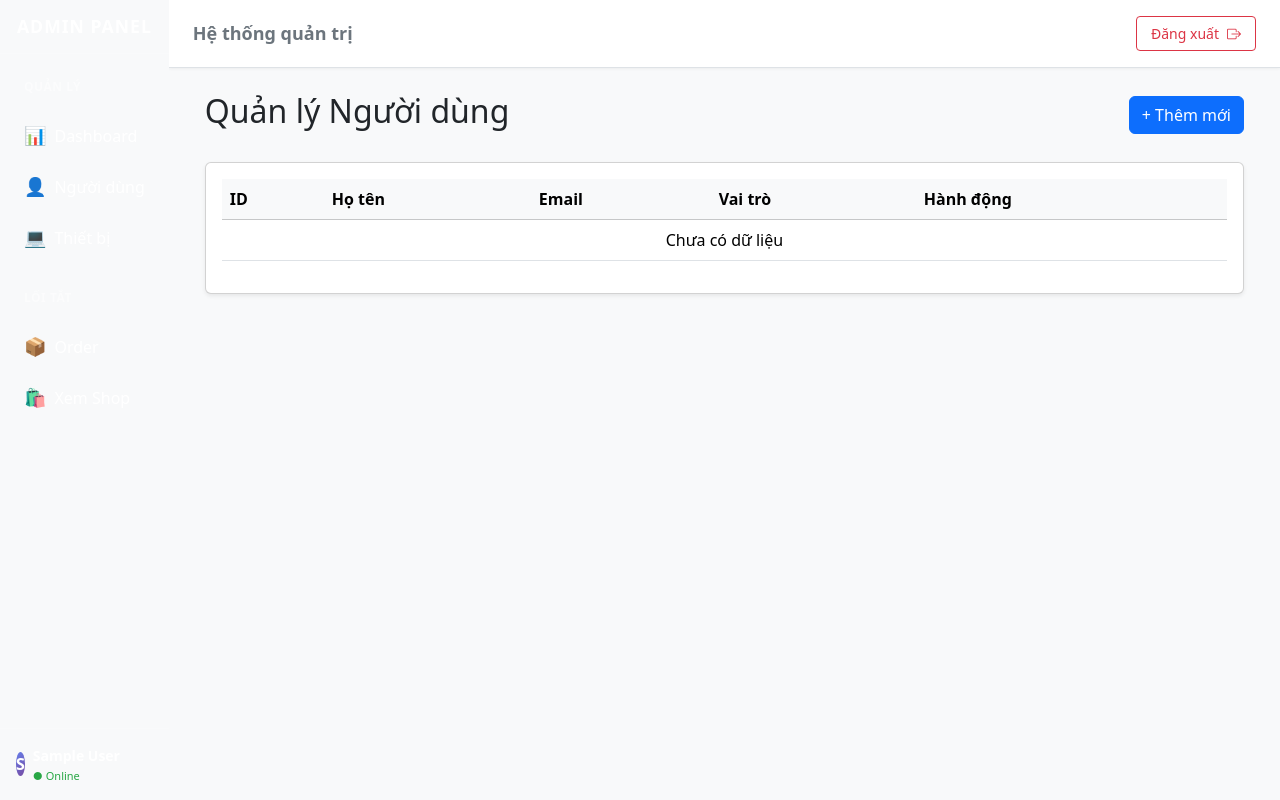
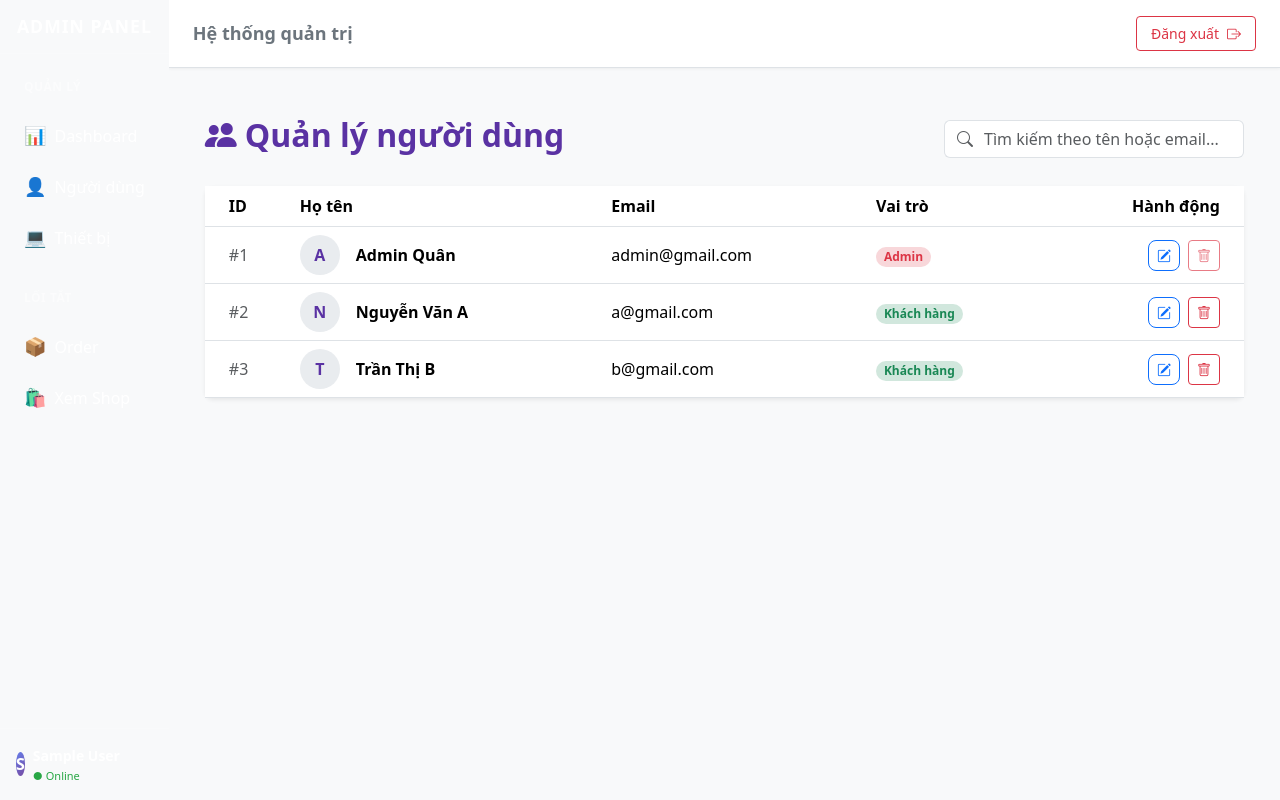
Before and after one commit to quanptatb/SOF3081_NHOM3, a Vue app in the folder QuanLyThietBiDienTu/: page /admin/users in a window 1280 px wide. Built offline with nearby package versions, Linux system fonts and the light colour scheme; sample sign-in values are in the browser's storage.

Commit message:
Đki, Đnhập, Phân quyền, User

```diff
--- a/QuanLyThietBiDienTu/src/router/index.js
+++ b/QuanLyThietBiDienTu/src/router/index.js
@@ -1,21 +1,23 @@
 import { createRouter, createWebHistory } from "vue-router";
 
+// --- Admin Views ---
 import ProductAdmin from "@/views/admin/ProductAdmin.vue";
 import ProductDetail from "@/views/admin/ProductDetail.vue";
+import UserAdmin from "@/views/admin/UserAdmin.vue";
+import OrderAdmin from "@/views/admin/OrderAdmin.vue";
 
+// --- User Views ---
 import UserProduct from "@/views/UserProduct.vue";
 import ProductDetailUser from "@/views/ProductDetailUser.vue";
-
 import Cart from "../views/Cart.vue";
 import Checkout from "../views/Checkout.vue";
 
-import UserAdmin from "@/views/admin/UserAdmin.vue";
+// --- Auth Views ---
 import Login from "@/views/auth/Login.vue";
 import Register from "@/views/auth/Register.vue";
-import OrderAdmin from "@/views/admin/OrderAdmin.vue";
 
 const routes = [
-  // --- Auth Routes (Không dùng AdminLayout) ---
+  // --- Auth Routes ---
   {
     path: '/login',
     component: Login,
@@ -31,20 +33,23 @@ const routes = [
   {
     path: '/admin/products',
     component: ProductAdmin,
+    meta: { requiresAuth: true, role: 'admin' } // Yêu cầu đăng nhập & quyền Admin
   },
   {
     path: '/admin/products/:id',
     component: ProductDetail,
+    meta: { requiresAuth: true, role: 'admin' }
   },
   {
-    path: '/admin/users', // Route mới cho User
+    path: '/admin/users',
     component: UserAdmin,
+    meta: { requiresAuth: true, role: 'admin' }
   },
-    {
-    path: '/admin/Orders',
+  {
+    path: '/admin/orders',
     component: OrderAdmin,
+    meta: { requiresAuth: true, role: 'admin' }
   },
-
 
   // --- User Routes ---
   {
@@ -58,10 +63,12 @@ const routes = [
   {
     path: "/cart",
     component: Cart,
+    meta: { requiresAuth: true } // User thường phải đăng nhập mới xem được giỏ hàng
   },
   {
     path: "/checkout",
     component: Checkout,
+    meta: { requiresAuth: true } // Bắt buộc đăng nhập để thanh toán
   },
 ];
 
@@ -70,14 +77,30 @@ const router = createRouter({
   routes,
 });
 
-// Kiểm tra đăng nhập đơn giản (Navigation Guard)
+// --- PHÂN QUYỀN & BẢO VỆ ROUTE (NAVIGATION GUARD) ---
 router.beforeEach((to, from, next) => {
-  const isAuthenticated = localStorage.getItem('currentUser');
-  if (to.path.startsWith('/admin') && !isAuthenticated) {
-    next('/login');
-  } else {
-    next();
+  // 1. Lấy thông tin user an toàn (tránh lỗi nếu localStorage rỗng)
+  const userString = localStorage.getItem('currentUser');
+  const user = userString ? JSON.parse(userString) : null;
+
+  // 2. Kiểm tra Route có yêu cầu đăng nhập không (requiresAuth)
+  if (to.meta.requiresAuth) {
+    // Nếu chưa đăng nhập -> Đá về Login
+    if (!user) {
+      alert("Vui lòng đăng nhập để tiếp tục!");
+      return next('/login');
+    }
+
+    // 3. Kiểm tra quyền (Role) nếu Route có yêu cầu role cụ thể
+    if (to.meta.role && to.meta.role !== user.role) {
+      alert("Bạn không có quyền truy cập trang này!");
+      // Nếu là admin cố vào trang user thì ok, nhưng user thường vào trang admin thì đá về Home
+      return next('/');
+    }
   }
+
+  // 4. Nếu mọi thứ hợp lệ -> Cho qua
+  next();
 });
 
 export default router;
--- a/QuanLyThietBiDienTu/src/views/admin/UserAdmin.vue
+++ b/QuanLyThietBiDienTu/src/views/admin/UserAdmin.vue
@@ -1,145 +1,251 @@
 <template>
-  <div class="container-fluid">
+  <div class="container-fluid py-4">
     <div class="d-flex justify-content-between align-items-center mb-4">
-      <h2>Quản lý Người dùng</h2>
-      <button class="btn btn-primary" @click="openModal('add')">
-        + Thêm mới
-      </button>
+      <h2 class="fw-bold text-purple">
+        <i class="bi bi-people-fill me-2"></i>Quản lý người dùng
+      </h2>
+      <div class="search-box">
+        <div class="input-group">
+          <span class="input-group-text bg-white border-end-0">
+            <i class="bi bi-search text-muted"></i>
+          </span>
+          <input
+            v-model="searchQuery"
+            type="text"
+            class="form-control border-start-0 ps-0"
+            placeholder="Tìm kiếm theo tên hoặc email..."
+          >
+        </div>
+      </div>
     </div>
 
-    <div class="card shadow-sm">
-      <div class="card-body">
-        <table class="table table-hover">
-          <thead class="table-light">
+    <div class="card shadow-sm border-0 rounded-3">
+      <div class="card-body p-0">
+        <table class="table table-hover mb-0 align-middle">
+          <thead class="bg-light text-secondary">
             <tr>
-              <th>ID</th>
+              <th class="ps-4">ID</th>
               <th>Họ tên</th>
               <th>Email</th>
               <th>Vai trò</th>
-              <th>Hành động</th>
+              <th class="text-end pe-4">Hành động</th>
             </tr>
           </thead>
           <tbody>
-            <tr v-for="user in users" :key="user.id">
-              <td>{{ user.id }}</td>
-              <td>{{ user.name }}</td>
+            <tr v-for="(user, index) in filteredUsers" :key="user.id || index">
+              <td class="ps-4 text-muted">#{{ user.id ? user.id.toString().slice(-4) : index + 1 }}</td>
+              <td>
+                <div class="d-flex align-items-center">
+                  <div class="avatar-circle me-3">
+                    {{ getInitials(user.name) }}
+                  </div>
+                  <span class="fw-semibold">{{ user.name }}</span>
+                </div>
+              </td>
               <td>{{ user.email }}</td>
               <td>
-                <span :class="user.role === 'admin' ? 'badge bg-danger' : 'badge bg-info'">
-                  {{ user.role }}
+                <span :class="['badge rounded-pill', user.role === 'admin' ? 'bg-danger-subtle text-danger' : 'bg-success-subtle text-success']">
+                  {{ user.role === 'admin' ? 'Admin' : 'Khách hàng' }}
                 </span>
               </td>
-              <td>
-                <button class="btn btn-sm btn-warning me-2" @click="openModal('edit', user)">Sửa</button>
-                <button class="btn btn-sm btn-danger" @click="deleteUser(user.id)">Xóa</button>
+              <td class="text-end pe-4">
+                <button class="btn btn-sm btn-outline-primary me-2" @click="openEditModal(user)">
+                  <i class="bi bi-pencil-square"></i>
+                </button>
+                <button
+                  class="btn btn-sm btn-outline-danger"
+                  @click="deleteUser(user)"
+                  :disabled="user.role === 'admin' && user.email === 'admin@gmail.com'"
+                  title="Không thể xóa Admin gốc"
+                >
+                  <i class="bi bi-trash"></i>
+                </button>
               </td>
             </tr>
-            <tr v-if="users.length === 0">
-              <td colspan="5" class="text-center">Chưa có dữ liệu</td>
+
+            <tr v-if="filteredUsers.length === 0">
+              <td colspan="5" class="text-center py-5 text-muted">
+                <i class="bi bi-inbox fs-1 d-block mb-2"></i>
+                Không tìm thấy người dùng nào
+              </td>
             </tr>
           </tbody>
         </table>
       </div>
     </div>
 
-    <div v-if="showForm" class="fixed-overlay">
-      <div class="card p-4" style="width: 400px;">
-        <h4>{{ isEdit ? 'Cập nhật User' : 'Thêm User mới' }}</h4>
+    <div v-if="showModal" class="modal-overlay">
+      <div class="modal-dialog">
+        <div class="modal-content p-4 rounded-3 shadow">
+          <div class="d-flex justify-content-between mb-3">
+            <h4 class="fw-bold">Chỉnh sửa thông tin</h4>
+            <button type="button" class="btn-close" @click="closeModal"></button>
+          </div>
+
           <form @submit.prevent="saveUser">
-          <div class="mb-2">
-            <label>Họ tên</label>
-            <input v-model="formData.name" class="form-control" required />
+            <div class="mb-3">
+              <label class="form-label">Họ tên</label>
+              <input v-model="editingUser.name" type="text" class="form-control" required>
             </div>
-          <div class="mb-2">
-            <label>Email</label>
-            <input v-model="formData.email" type="email" class="form-control" required />
+
+            <div class="mb-3">
+              <label class="form-label">Email (Không thể sửa)</label>
+              <input v-model="editingUser.email" type="email" class="form-control bg-light" disabled>
             </div>
-          <div class="mb-2">
-            <label>Mật khẩu</label>
-            <input v-model="formData.password" type="text" class="form-control" required />
-          </div>
-          <div class="mb-3">
-            <label>Vai trò</label>
-            <select v-model="formData.role" class="form-select">
-              <option value="user">User</option>
-              <option value="admin">Admin</option>
+
+            <div class="mb-4">
+              <label class="form-label">Vai trò</label>
+              <select v-model="editingUser.role" class="form-select">
+                <option value="user">Khách hàng (User)</option>
+                <option value="admin">Quản trị viên (Admin)</option>
               </select>
             </div>
+
             <div class="d-flex justify-content-end gap-2">
-            <button type="button" class="btn btn-secondary" @click="showForm = false">Hủy</button>
-            <button type="submit" class="btn btn-primary">Lưu</button>
+              <button type="button" class="btn btn-light" @click="closeModal">Hủy</button>
+              <button type="submit" class="btn btn-purple text-white">Lưu thay đổi</button>
             </div>
           </form>
+        </div>
       </div>
     </div>
   </div>
 </template>
 
 <script setup>
-import { ref, reactive, onMounted } from 'vue';
+import { ref, computed, onMounted } from 'vue';
 
+// State
 const users = ref([]);
-const showForm = ref(false);
-const isEdit = ref(false);
-const formData = reactive({ id: null, name: '', email: '', password: '', role: 'user' });
+const searchQuery = ref('');
+const showModal = ref(false);
+const editingUser = ref({});
 
-// Load dữ liệu từ localStorage
-const loadUsers = () => {
-  const data = localStorage.getItem('users');
-  users.value = data ? JSON.parse(data) : [];
+// Load Users from LocalStorage
+onMounted(() => {
+  const storedUsers = localStorage.getItem('users');
+
+  if (storedUsers) {
+    users.value = JSON.parse(storedUsers);
+  } else {
+    // Seed data giả nếu chưa có (để bạn test cho đẹp)
+    users.value = [
+      { id: 1, name: 'Admin Quân', email: 'admin@gmail.com', role: 'admin', password: '123' },
+      { id: 2, name: 'Nguyễn Văn A', email: 'a@gmail.com', role: 'user', password: '123' },
+      { id: 3, name: 'Trần Thị B', email: 'b@gmail.com', role: 'user', password: '123' },
+    ];
+    localStorage.setItem('users', JSON.stringify(users.value));
+  }
+});
+
+// Computed: Filter users
+const filteredUsers = computed(() => {
+  if (!searchQuery.value) return users.value;
+  const query = searchQuery.value.toLowerCase();
+  return users.value.filter(u =>
+    u.name.toLowerCase().includes(query) ||
+    u.email.toLowerCase().includes(query)
+  );
+});
+
+// Helper: Get Initials for Avatar
+const getInitials = (name) => {
+  if (!name) return 'U';
+  return name.charAt(0).toUpperCase();
 };
 
-// Mở form
-const openModal = (mode, user = null) => {
-  isEdit.value = mode === 'edit';
-  showForm.value = true;
-  if (mode === 'edit' && user) {
-    Object.assign(formData, user);
-  } else {
-    // Reset form
-    Object.assign(formData, { id: null, name: '', email: '', password: '', role: 'user' });
+// Action: Delete User
+const deleteUser = (userToDelete) => {
+  if (confirm(`Bạn có chắc chắn muốn xóa user: ${userToDelete.name}?`)) {
+    users.value = users.value.filter(u => u.email !== userToDelete.email);
+    updateLocalStorage();
   }
 };
 
-// Lưu User (Thêm hoặc Sửa)
-const saveUser = () => {
-  if (isEdit.value) {
-    // Logic cập nhật
-    const index = users.value.findIndex(u => u.id === formData.id);
-    if (index !== -1) users.value[index] = { ...formData };
-  } else {
-    // Logic thêm mới
-    const newUser = { ...formData, id: Date.now() };
-    users.value.push(newUser);
-  }
-
-  // Lưu vào localStorage
-  localStorage.setItem('users', JSON.stringify(users.value));
-  showForm.value = false;
-  alert('Thành công!');
+// Action: Open Modal
+const openEditModal = (user) => {
+  editingUser.value = { ...user }; // Copy object để không sửa trực tiếp vào list khi chưa Lưu
+  showModal.value = true;
 };
 
-// Xóa User
-const deleteUser = (id) => {
-  if (confirm('Bạn có chắc chắn muốn xóa?')) {
-    users.value = users.value.filter(u => u.id !== id);
-    localStorage.setItem('users', JSON.stringify(users.value));
+// Action: Close Modal
+const closeModal = () => {
+  showModal.value = false;
+  editingUser.value = {};
+};
+
+// Action: Save User
+const saveUser = () => {
+  const index = users.value.findIndex(u => u.email === editingUser.value.email);
+  if (index !== -1) {
+    users.value[index] = { ...editingUser.value }; // Cập nhật lại thông tin
+    updateLocalStorage();
+    alert("Cập nhật thành công!");
+    closeModal();
   }
 };
 
-onMounted(() => {
-  loadUsers();
-});
+// Helper: Sync to LocalStorage
+const updateLocalStorage = () => {
+  localStorage.setItem('users', JSON.stringify(users.value));
+};
 </script>
 
 <style scoped>
-.fixed-overlay {
+/* Màu tím chủ đạo */
+.text-purple {
+  color: #5a32a3;
+}
+.btn-purple {
+  background-color: #5a32a3;
+  transition: all 0.2s;
+}
+.btn-purple:hover {
+  background-color: #482585;
+}
+
+/* Avatar Circle */
+.avatar-circle {
+  width: 40px;
+  height: 40px;
+  background-color: #e9ecef;
+  color: #5a32a3;
+  border-radius: 50%;
+  display: flex;
+  align-items: center;
+  justify-content: center;
+  font-weight: bold;
+}
+
+/* Search Box */
+.search-box {
+  width: 300px;
+}
+.input-group-text {
+  background: transparent;
+}
+
+/* Custom Modal Overlay */
+.modal-overlay {
   position: fixed;
-  top: 0; left: 0; right: 0; bottom: 0;
-  background: rgba(0,0,0,0.5);
+  top: 0;
+  left: 0;
+  width: 100%;
+  height: 100%;
+  background: rgba(0, 0, 0, 0.5);
   display: flex;
   justify-content: center;
   align-items: center;
-  z-index: 1000;
+  z-index: 1050;
+}
+.modal-content {
+  background: white;
+  width: 400px;
+  animation: slideDown 0.3s ease;
+}
+
+@keyframes slideDown {
+  from { transform: translateY(-20px); opacity: 0; }
+  to { transform: translateY(0); opacity: 1; }
 }
 </style>
```
Also changed, not shown: QuanLyThietBiDienTu/src/views/auth/Login.vue (+121 -110 lines), QuanLyThietBiDienTu/src/views/auth/Register.vue (+51 -120 lines). Lines whose indentation alone changed are shown as unchanged.
